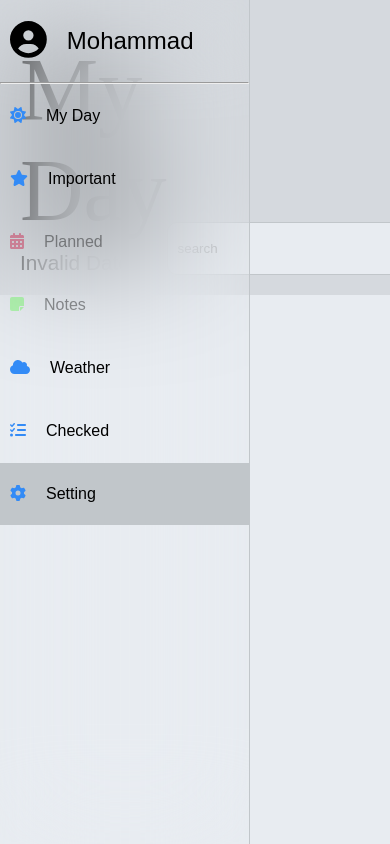
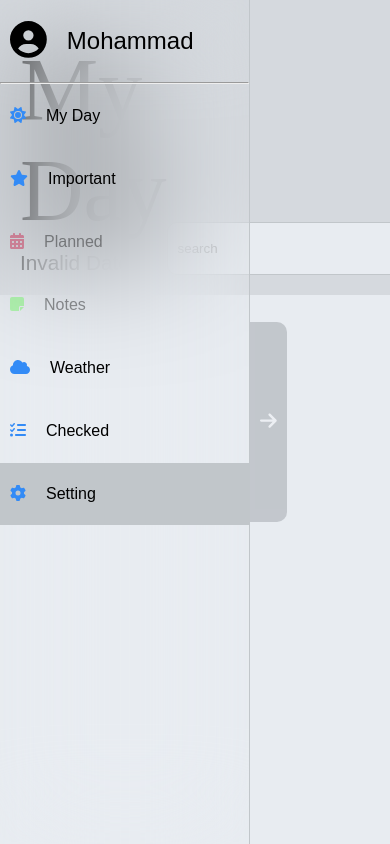
Before and after one commit to MohammadNourizadeh/taskManager3, a React (Vite) app in the folder front-end/: page /admin in a window 390 px wide. Built offline with nearby package versions, Linux system fonts and the light colour scheme; no server answers.

Commit message:
working on responsive design

```diff
--- a/front-end/src/layout/admin/Admin.tsx
+++ b/front-end/src/layout/admin/Admin.tsx
@@ -1,11 +1,13 @@
+import { faArrowRight } from '@fortawesome/free-solid-svg-icons'
+import { FontAwesomeIcon } from '@fortawesome/react-fontawesome'
 import { useEffect } from 'react'
 import { useDispatch, useSelector } from 'react-redux'
 import { Outlet } from 'react-router-dom'
 import { setSetting } from '../../store/slices/setting'
 import type { RootState } from '../../store/store'
-import styles from './styles/Admin.module.scss'
 import Header from './components/header/Header'
 import Sidebar from './components/sidebar/Sidebar'
+import styles from './styles/Admin.module.scss'
 
 export default function Admin() {
     // redux
@@ -29,6 +31,11 @@ export default function Admin() {
             <div className={styles.sidebarPart}>
                 <Sidebar />
             </div>
+            <div className={styles.sidebarToggleBtn}>
+                <button>
+                    <FontAwesomeIcon icon={faArrowRight} />
+                </button>
+            </div>
             <div className={styles.headerAndOutletPart}>
                 <div className={styles.headerPart}>
                     <Header />
--- a/front-end/src/layout/admin/styles/Admin.module.scss
+++ b/front-end/src/layout/admin/styles/Admin.module.scss
@@ -7,13 +7,42 @@ $headerHeight: 35vh;
   display: flex;
   overflow: hidden;
   height: 100dvh;
+  position: relative;
 
   .sidebarPart {
     border-right-width: 1px;
     border-right-style: solid;
     overflow-y: auto;
-    overflow-x: hidden;
     width: $sidebarWidth;
+  }
+
+  .sidebarToggleBtn {
+    position: absolute;
+    top: 50%;
+    transform: translateY(-50%);
+    display: none;
+
+    button {
+      cursor: pointer;
+      border: 0px;
+      border-top-right-radius: 10px;
+      border-bottom-right-radius: 10px;
+      padding: 10px;
+      height: 200px;
+      font-size: 1.2em;
+      color: index.$darkMode_text_color;
+      background-color: index.$darkMode_border_color;
+      opacity: 0.2;
+      transition: 0.1s ease-in-out;
+
+      &:hover {
+        opacity: 0.5;
+      }
+
+      &:active {
+        opacity: 0.5;
+      }
+    }
   }
 
   .headerAndOutletPart {
--- a/front-end/src/layout/admin/styles/_mdBreakPoint.scss
+++ b/front-end/src/layout/admin/styles/_mdBreakPoint.scss
@@ -14,6 +14,11 @@ $sidebarWidth: 250px;
       backdrop-filter: blur(50px);
     }
 
+    .sidebarToggleBtn {
+      left: $sidebarWidth;
+      display: block;
+    }
+
     .headerAndOutletPart {
       width: 100%;
     }
```
